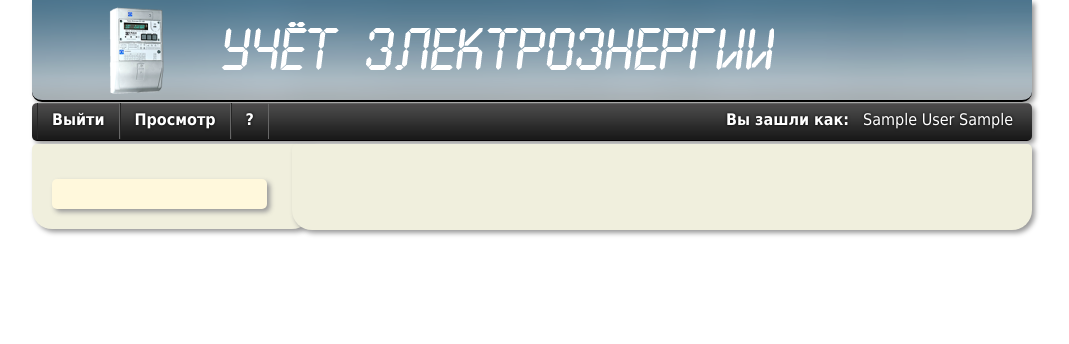
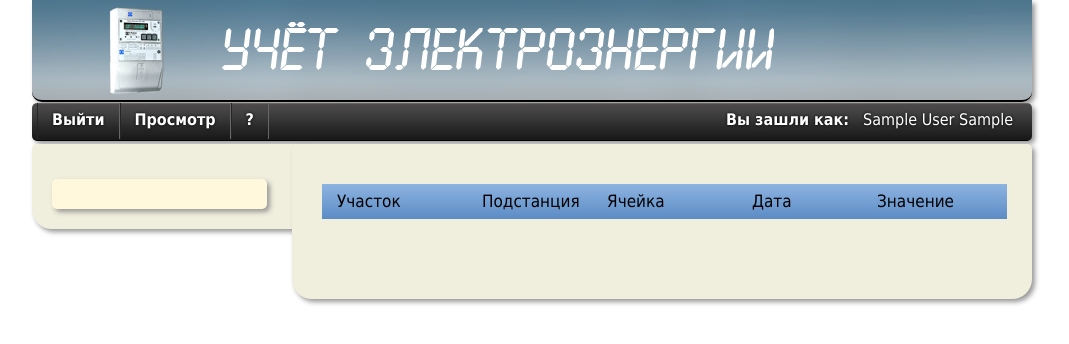
Before and after one commit to publicav/electro_counts, a PHP site: page /edit_count.php in a window 1280 px wide. Shown: the top 344 px of the page, without its empty margins (108-1177 px from the left). Run offline with PHP 8.4, Linux system fonts and the light colour scheme; the visitor is signed in with stand-in values (Sample User, id 1); tables that the repository leaves empty or names only in its code hold one stand-in row (values such as "Sample post"); data that the repository does not hold is empty; some libraries are stand-ins or nearby versions.

Commit message:
css_table_edit

```diff
--- a/css/adm.css
+++ b/css/adm.css
@@ -309,7 +309,7 @@
 	display:  block;
 	line-height: 34px;
 	text-align: -webkit-match-parent;
-	padding: 0 14px 0 14px;
+	padding: 0px 14px 0 14px;
   }
   #menu  ul .user .title_user{
 	float: left;
@@ -335,7 +335,6 @@
 	border-right-style: solid;
 	border-right-color: rgb(103, 103, 103);
 	padding: 0 14px 0 14px;
-/*  list-style-image:url(../img/sha.png);*/
   }
 
 
@@ -767,10 +766,11 @@
 
 
 .title_table_user{
-	margin: 2px 0px 2px 20px;
-	height:40px;
+	margin: 2px 0px 4px 20px;
+	height:35px;
 	float: left;
-	background-color: #363636;
+	color: #000;
+	background-image:url(../img/web/table-header-2.png);
 	width:685px;
 	font: 18px Tahoma;
 }
@@ -779,25 +779,63 @@
 	width:170px;
 	display:block;
 	float: left;
-	padding: 11px 0px 5px 15px;
+	padding: 7px 0px 0px 15px;
 	font: 20px Tahoma;
-	color: #FFF;
 }
 .title_table_user .title_family{
 	width:170px;
 	display:block;
 	float: left;
-	padding: 10px 0px 5px 15px;
+	padding: 7px 0px 0px 15px;
 	font: 20px Tahoma;
-	color: #FFF;
 }
 .title_table_user .title_name{
 	width:170px;
 	display:block;
 	float: left;
-	padding: 10px 0px 5px 15px;
+	padding: 7px 0px 0px 15px;
 	font: 20px Tahoma;
-	color: #FFF;
+	}
+
+
+.title_table_counter{
+	margin: 30px 0px 4px 20px;
+	height:35px;
+	float: left;
+	color: #000;
+	background-image:url(../img/web/table-header-2.png);
+	width:685px;
+	font: 17px Tahoma;
+}
+.title_table_counter .title_lots{
+	width:145px;
+	display:block;
+	float: left;
+	padding: 7px 0px 0px 15px;
+}
+.title_table_counter .title_substation{
+	width:125px;
+	display:block;
+	float: left;
+	padding: 7px 0px 0px 0px;
+}
+.title_table_counter .title_counts{
+	width:145px;
+	display:block;
+	float: left;
+	padding: 7px 0px 0px 0px;
+}
+.title_table_counter .title_date{
+	width:125px;
+	display:block;
+	float: left;
+	padding: 7px 0px 0px 0px;
+}
+.title_table_counter .title_value{
+	width:100px;
+	display:block;
+	float: left;
+	padding: 7px 0px 0px 0px;
 }
 
 
--- a/js/main.js
+++ b/js/main.js
@@ -123,8 +123,15 @@
 }
 
 let print_table = ( counter )  => {
-	var st = '';
 	var count = 0 , class_e;
+	var st = `	<div class="title_table_counter">
+					<div class="title_lots">Участок</div>
+					<div class="title_substation">Подстанция</div>
+					<div class="title_counts">Ячейка</div>
+					<div class="title_date">Дата</div>
+					<div class="title_date">Значение</div>
+				</div>`;
+
 	for (let key in counter) {
 		if (count % 2 != 0)  class_e = 'counter_str_odd'; else class_e = 'counter_str_even';
 		st += `	<div id="id_${counter[key].id}" class="${class_e}" title="Ввод - <b>${counter[key].name_user}</b>">
@@ -169,18 +176,18 @@
  */
 let print_table_user = ( user_all ) => {
 	var count = 0, class_e;
-	var st = `	<div class="title_table_user">
+	var st = `<div class="title_table_user">
 				<div class="title_user">Пользователь</div>
 				<div class="title_family">Фамилия</div>
 				<div class="title_name">Имя</div>
-				</div>`;
+			  </div>`;
 	for (let key in user_all) {
 		if (count % 2 != 0)  class_e = 'counter_str_odd'; else class_e = 'counter_str_even';
-		st += `	<div id="id_${user_all[key].id}" class="${class_e}"  title="Редактировать параметры пользователя">
+		st += `<div id="id_${user_all[key].id}" class="${class_e}"  title="Редактировать параметры пользователя">
 				<div class="col_user">${user_all[key].users}</div>
 				<div class="col_family">${user_all[key].family}</div>
 				<div class="col_name">${user_all[key].name}</div>
-				</div>`;
+			   </div>`;
 		count++;
 
 	}
```
Also changed, not shown: img/web/table-header-1.png (added), img/web/table-header-2.png (added).
